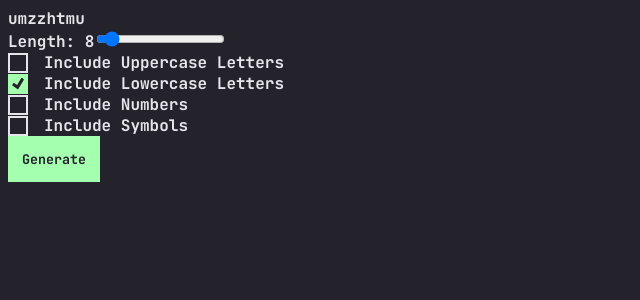
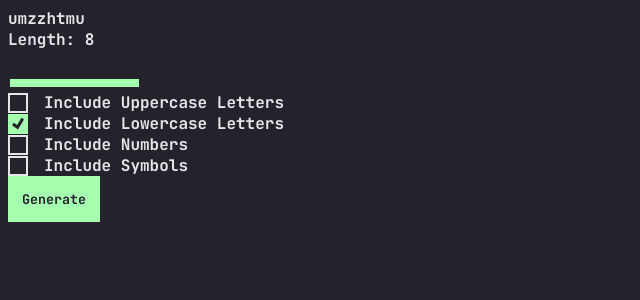
Before and after one commit to Shajansheriff/password-generator-app, a Next.js app: page / in a window 1280 px wide. Shown: the top 300 px of the page, without its empty margins (0-640 px from the left). Built offline with nearby package versions, Linux system fonts and the light colour scheme.

Commit message:
add slider

```diff
--- a/src/app/page.tsx
+++ b/src/app/page.tsx
@@ -3,6 +3,7 @@
 import { Button } from "@/components/Button";
 import { Checkbox } from "@/components/Checkbox";
 import { Label } from "@/components/Label";
+import { Slider } from "@/components/Slider";
 import { FormEventHandler, useEffect, useState } from "react";
 
 const alphabets_lowercase = "abcdefghijklmnopqrstuvwxyz";
@@ -35,8 +36,8 @@ interface Config {
 const generate = ({ length, rules }: Config) => {
   let string = "";
   for (let i = 0; i < length; i++) {
+    const type = getRandomType(rules);
     const char = (() => {
-      const type = getRandomType(rules);
       switch (type) {
         case "symbols":
           return getRandomChar(symbols);
@@ -73,9 +74,9 @@ export default function Home() {
     <main>
       {password}
       <form onSubmit={onSubmit}>
-        Length: {length}
-        <input
-          type="range"
+        <div>Length: {length}</div>
+        <br />
+        <Slider
           name="length"
           min={1}
           max={99}
--- /dev/null
+++ b/src/components/Slider/Slider.module.css
@@ -0,0 +1,27 @@
+.slider {
+  appearance: none;
+}
+
+.slider::-webkit-slider-thumb {
+  appearance: none;
+  width: 28px;
+  height: 28px;
+  border-radius: 50%;
+  cursor: pointer;
+  background-color: var(--color-almost-white);
+  margin-top: -12px;
+}
+
+.slider::-webkit-slider-runnable-track {
+  height: 8px;
+  background-color: var(--primary-color);
+}
+
+.slider:focus {
+  outline: none;
+}
+
+.slider:focus::-webkit-slider-thumb {
+  outline: 2px solid var(--primary-color);
+  outline-offset: 1px;
+}
--- /dev/null
+++ b/src/components/Slider/Slider.tsx
@@ -0,0 +1,18 @@
+import { DetailedHTMLProps, InputHTMLAttributes } from "react";
+import styles from "./Slider.module.css";
+
+export function Slider({
+  className = "",
+  ...props
+}: Omit<
+  DetailedHTMLProps<InputHTMLAttributes<HTMLInputElement>, HTMLInputElement>,
+  "type"
+>) {
+  return (
+    <input
+      className={`${styles.slider} ${className}`}
+      type={"range"}
+      {...props}
+    />
+  );
+}
--- /dev/null
+++ b/src/components/Slider/index.ts
@@ -0,0 +1 @@
+export { Slider } from "./Slider";
```
